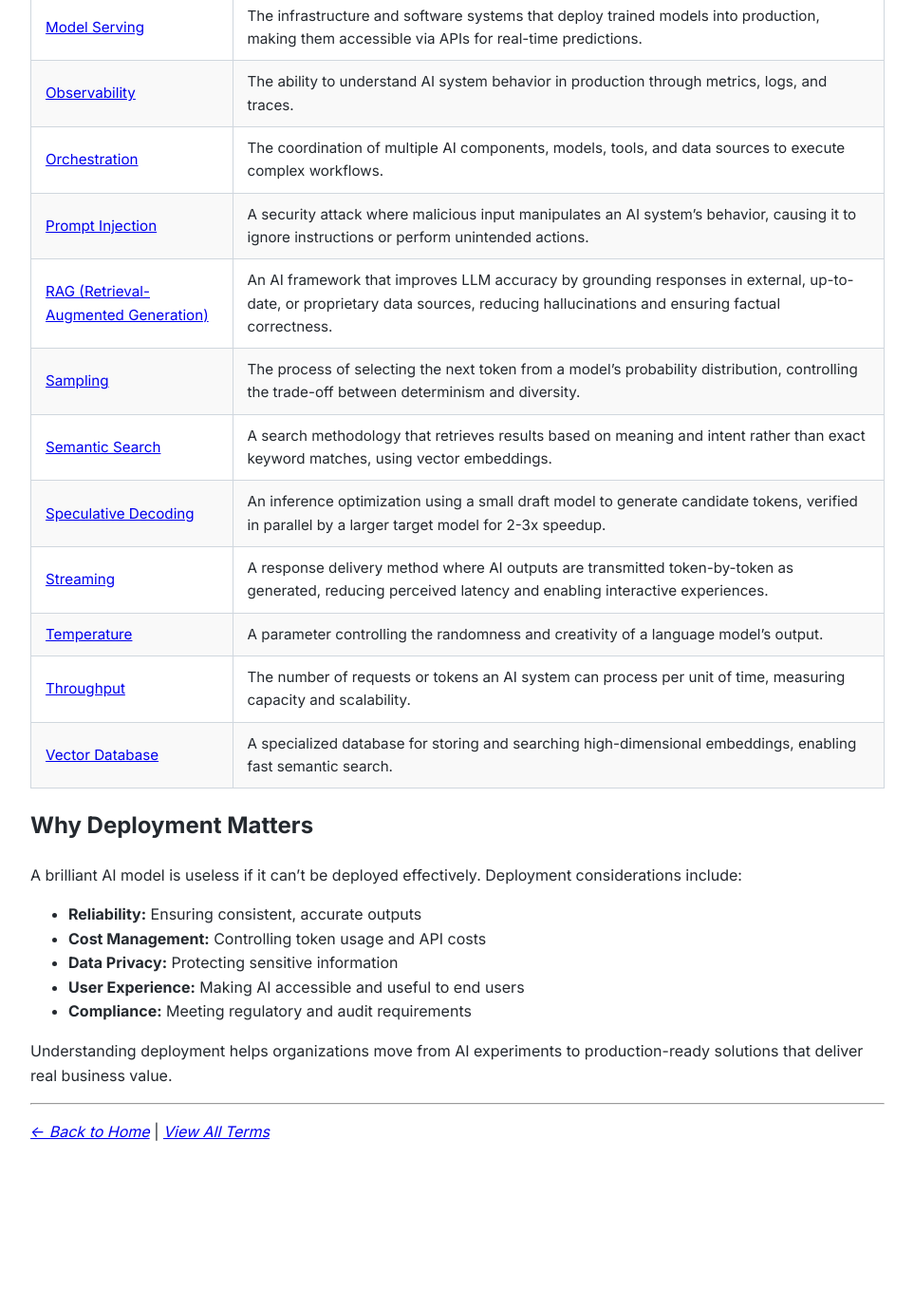
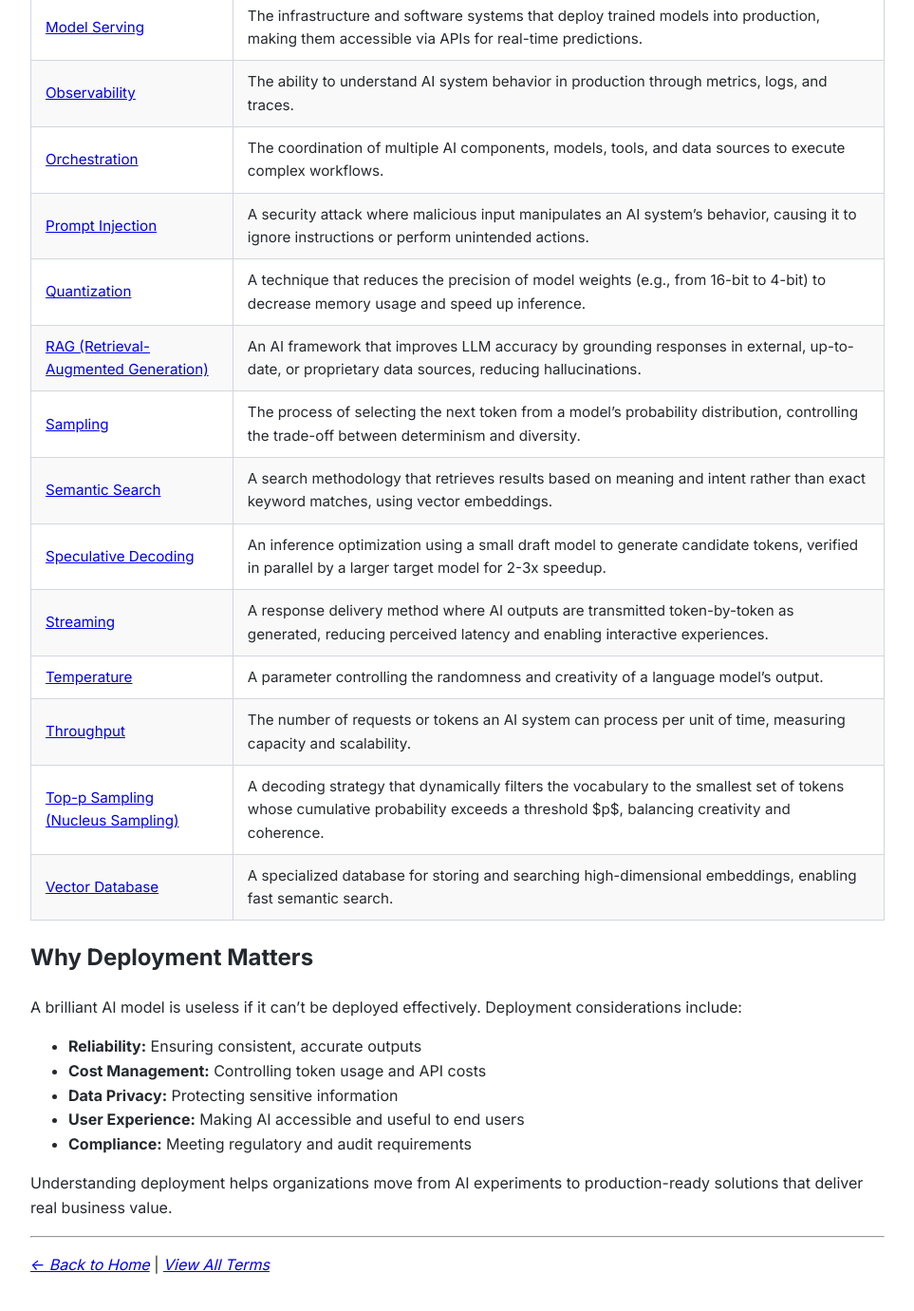
Before and after one commit to alexnubla/ai-dictionary, a Jekyll site: the page built from categories/deployment.md, in a window 1280 px wide and 1400 px high, scrolled down 1535 px. Shown: the top 1380 px of the window at 95% size, without its empty margins (158-1121 px from the left). Built offline with Jekyll 4.4.1, drawn with Linux system fonts in a browser that asks for light colours; before the commit the page ends 2796 px from its top, so only the background shows below that; some of the changed text lies outside the part shown.

Commit message:
Update deployment.md

```diff
--- a/categories/deployment.md
+++ b/categories/deployment.md
@@ -38,13 +38,15 @@ Deployment involves:
 | [Observability](/ai-dictionary/terms/observability/) | The ability to understand AI system behavior in production through metrics, logs, and traces. |
 | [Orchestration](/ai-dictionary/terms/orchestration/) | The coordination of multiple AI components, models, tools, and data sources to execute complex workflows. |
 | [Prompt Injection](/ai-dictionary/terms/prompt-injection/) | A security attack where malicious input manipulates an AI system's behavior, causing it to ignore instructions or perform unintended actions. |
-| [RAG (Retrieval-Augmented Generation)](/ai-dictionary/terms/rag/) | An AI framework that improves LLM accuracy by grounding responses in external, up-to-date, or proprietary data sources, reducing hallucinations and ensuring factual correctness. |
+| [Quantization](/ai-dictionary/terms/quantization/) | A technique that reduces the precision of model weights (e.g., from 16-bit to 4-bit) to decrease memory usage and speed up inference. |
+| [RAG (Retrieval-Augmented Generation)](/ai-dictionary/terms/rag/) | An AI framework that improves LLM accuracy by grounding responses in external, up-to-date, or proprietary data sources, reducing hallucinations. |
 | [Sampling](/ai-dictionary/terms/sampling/) | The process of selecting the next token from a model's probability distribution, controlling the trade-off between determinism and diversity. |
 | [Semantic Search](/ai-dictionary/terms/semantic-search/) | A search methodology that retrieves results based on meaning and intent rather than exact keyword matches, using vector embeddings. |
 | [Speculative Decoding](/ai-dictionary/terms/speculative-decoding/) | An inference optimization using a small draft model to generate candidate tokens, verified in parallel by a larger target model for 2-3x speedup. |
 | [Streaming](/ai-dictionary/terms/streaming/) | A response delivery method where AI outputs are transmitted token-by-token as generated, reducing perceived latency and enabling interactive experiences. |
 | [Temperature](/ai-dictionary/terms/temperature/) | A parameter controlling the randomness and creativity of a language model's output. |
 | [Throughput](/ai-dictionary/terms/throughput/) | The number of requests or tokens an AI system can process per unit of time, measuring capacity and scalability. |
+| [Top-p Sampling (Nucleus Sampling)](/ai-dictionary/terms/top-p-sampling/) | A decoding strategy that dynamically filters the vocabulary to the smallest set of tokens whose cumulative probability exceeds a threshold $p$, balancing creativity and coherence. |
 | [Vector Database](/ai-dictionary/terms/vector-database/) | A specialized database for storing and searching high-dimensional embeddings, enabling fast semantic search. |
 
 ## Why Deployment Matters
```
Also changed, not shown: other parts of categories/deployment.md (+1 -1 lines).
